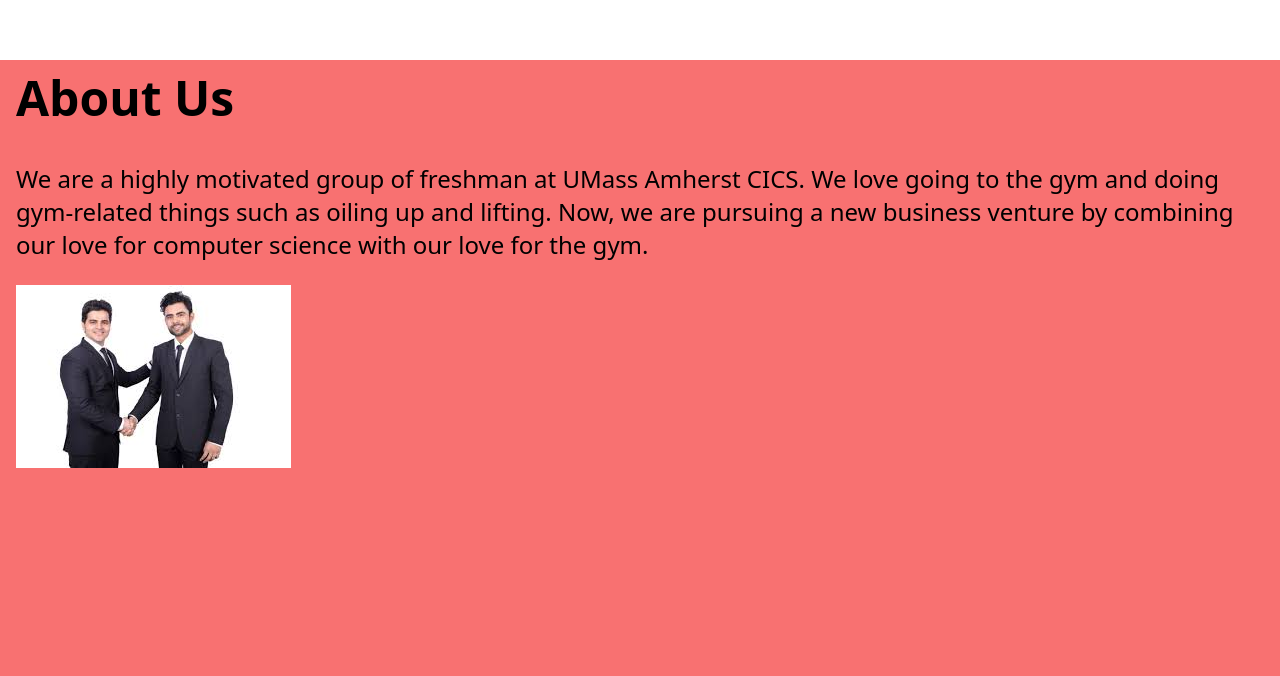
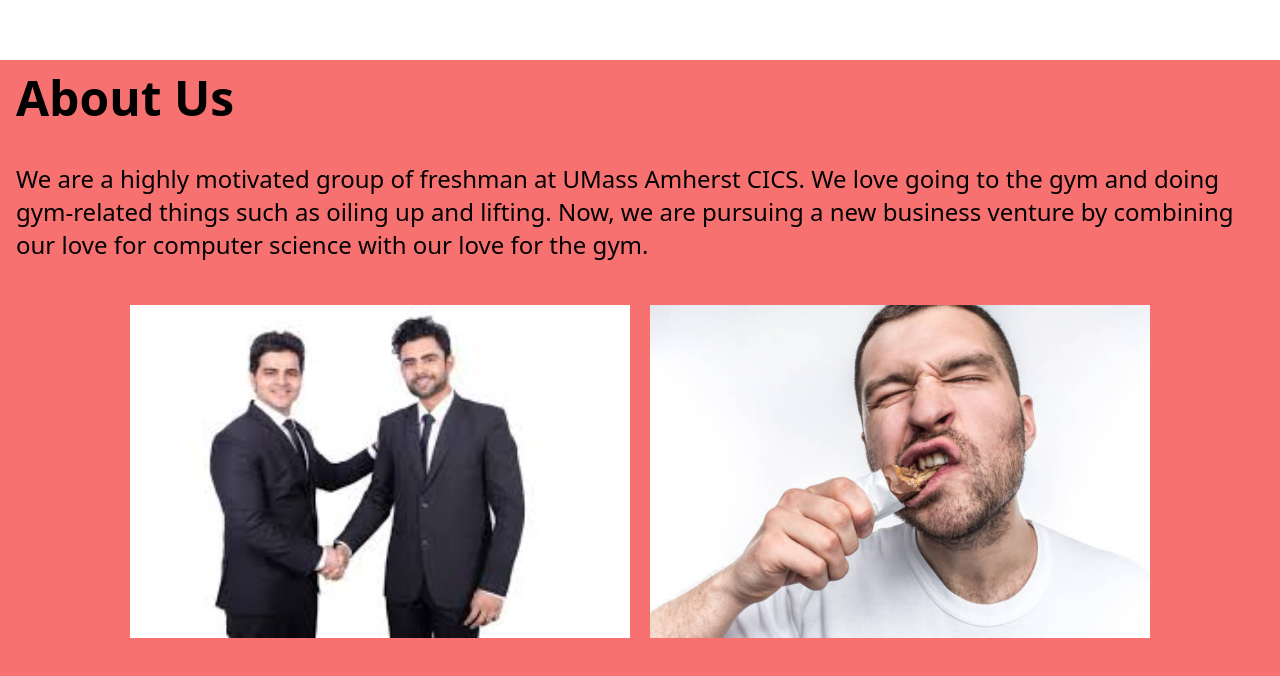
Before and after one commit to alanNEF/barWebsite, a plain HTML site: page index.html in a window 1280 px wide. Shown: the part 729-1405 px from the top of the page. Drawn offline with Linux system fonts and the light colour scheme.

Commit message:
Updated Images

```diff
--- a/index.html
+++ b/index.html
@@ -35,7 +35,11 @@
             We love going to the gym and doing gym-related things such as oiling up and lifting. Now, we are pursuing a new business venture by
             combining our love for computer science with our love for the gym.
         </p>
-        <img src="./assests/IMGs/ShakingHands.jpeg" id="ShakingHandsPhoto" alt="">
+        <ul>
+            <li><img src="./assests/IMGs/ShakingHands.jpeg" id="AboutUsPhoto" alt=""></li>
+            <li><img src="./assests/IMGs/ManEatingChocolateBar.jpg" id="AboutUsPhoto" alt=""></li>
+        </ul>
+
     </div>
 </body>
 </html>
```
